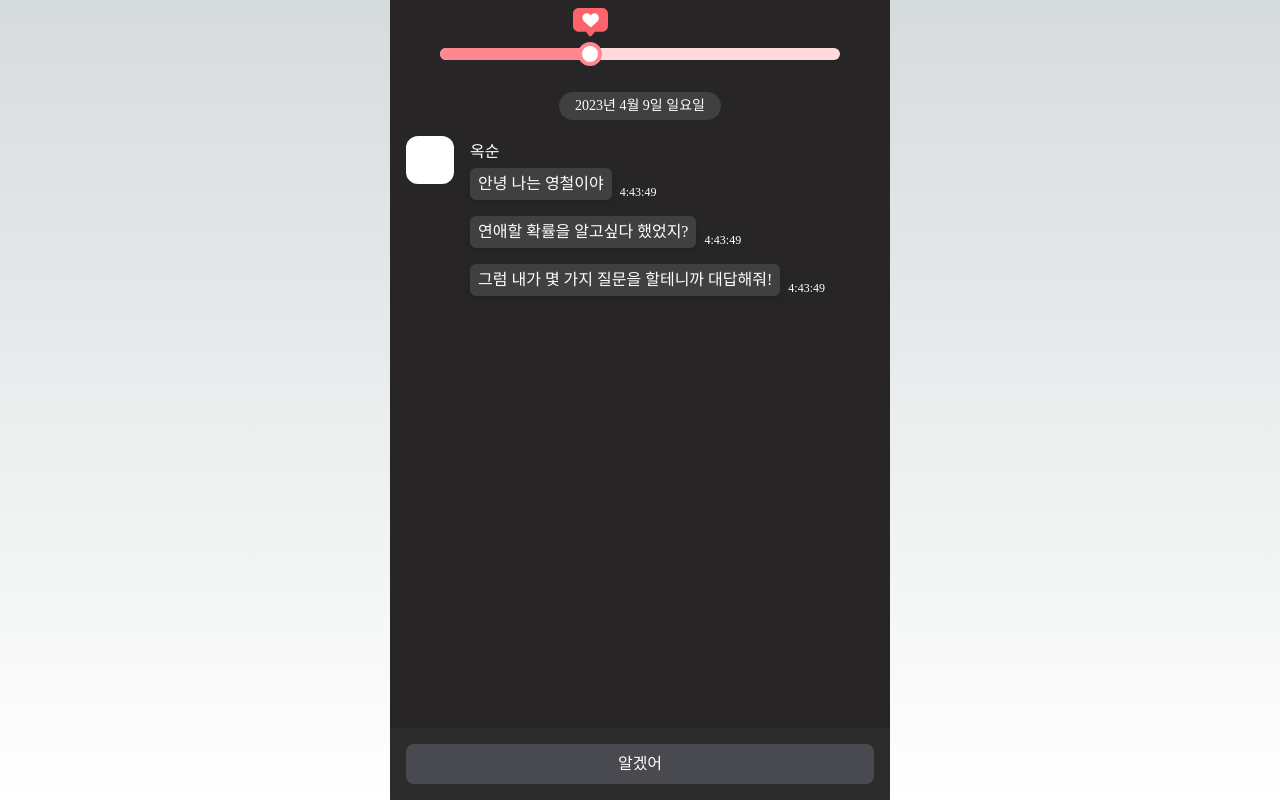
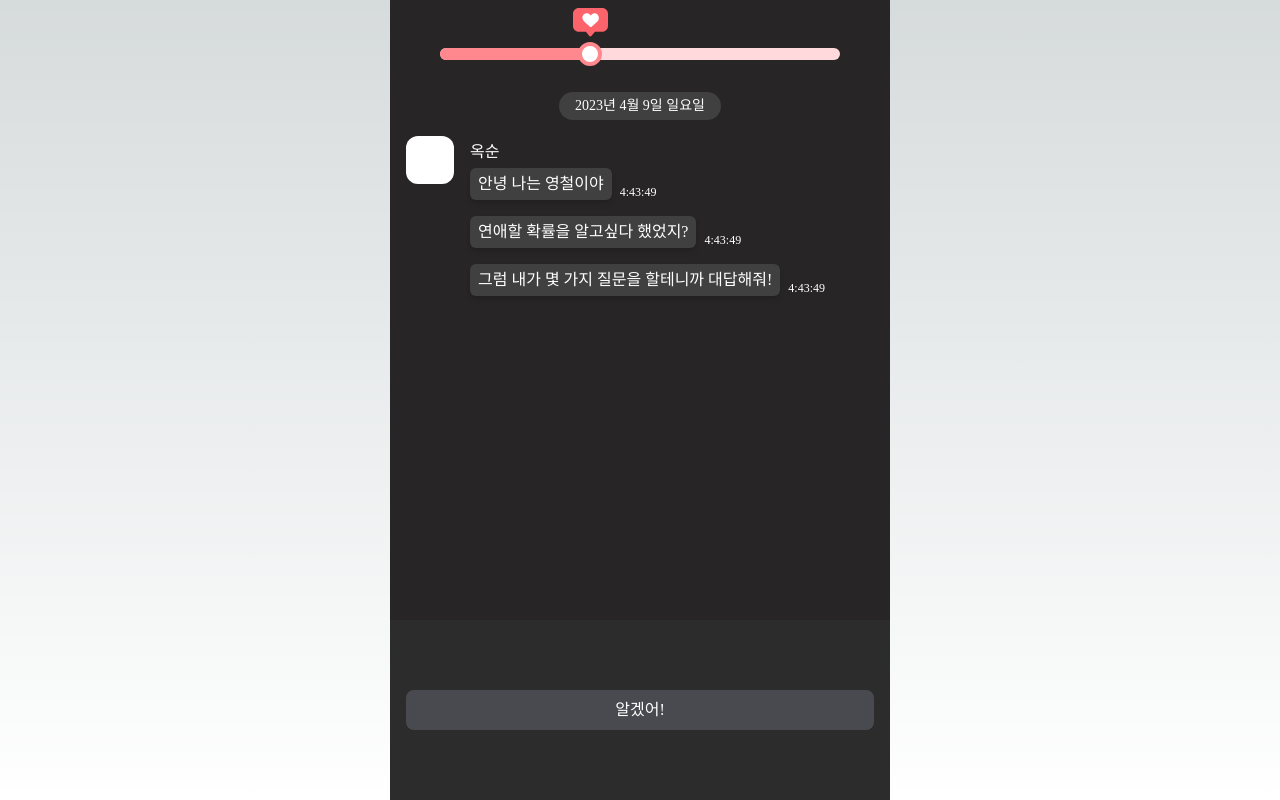
Before and after one commit to nijoow/ai-love-predictor-front, a Next.js app: page /chatting in a window 1280 px wide. Built offline with nearby package versions, Linux system fonts and the light colour scheme; a web font is replaced by a local one.

Commit message:
✨ 질문 답변 기능 완성

```diff
--- a/src/components/chatting/Answers.tsx
+++ b/src/components/chatting/Answers.tsx
@@ -1,7 +1,8 @@
 import { answersAtom, messageLoadingAtom, messagesAtom } from "@/jotai/atoms";
-import { Message } from "@/types/types";
+import router from "next/router";
 import { useAtom } from "jotai";
 import React, { useEffect, useState } from "react";
+import Spinner from "../SVG/Spinner";
 
 const Answers = () => {
   const CURRENT_TIME = new Date().toLocaleTimeString().slice(0, -3);
@@ -10,7 +11,7 @@ const Answers = () => {
   const [messages, setMessages] = useAtom(messagesAtom);
 
   useEffect(() => {
-    setAnswers([{ id: 1, type: 1, content: "알겠어" }]);
+    setAnswers([{ id: 1, type: 1, content: "알겠어!" }]);
   }, []);
 
   const clickAnswerButton = async (answer: {
@@ -29,7 +30,8 @@ const Answers = () => {
         time: CURRENT_TIME,
       },
     ]);
-    fetch(`/api/chatting?id=${answer.id}&type=${answer.type}`)
+    const type = [3, 5, 7].includes(answer.id) ? 1 : answer.type;
+    fetch(`/api/chatting?id=${answer.id}&type=${type}`)
       .then((res) => res.json())
       .then((data) => {
         const questions = data.questions.map(
@@ -37,35 +39,49 @@ const Answers = () => {
             role: "AI",
             profile: index === 0,
             content,
-            delay: index === 0 ? 0 : index + 1,
+            delay: index + 1,
             time: CURRENT_TIME,
           })
         );
-        const answers = data.answers.map((content: string, index: number) => ({
+        const answers = data.answers
+          ? data.answers.map((content: string, index: number) => ({
               id: answer.id + 1,
               content: content,
               type: index + 1,
-        }));
+            }))
+          : null;
         setMessages((messages) => [...messages, ...questions]);
         setAnswers(answers);
+        setMessageLoading(true);
       });
-
-    setMessageLoading(true);
   };
 
   return (
-    <div className="w-full mt-auto flex flex-col gap-4 p-4 bg-[#2C2C2D]">
-      {answers.map((answer) => (
+    <div className="w-full mt-auto flex flex-col gap-4 p-4 min-h-[180px]  bg-[#2C2C2D] items-center justify-center">
+      {messageLoading ? (
+        <Spinner />
+      ) : answers !== null ? (
+        answers.map((answer) => (
           <button
             key={answer.content}
-          className="p-2 rounded-lg cursor-pointer bg-gray-light"
+            className="w-full p-2 rounded-lg cursor-pointer bg-gray-light"
             type="button"
             disabled={messageLoading}
             onClick={() => clickAnswerButton(answer)}
           >
             {answer.content}
           </button>
-      ))}
+        ))
+      ) : (
+        <button
+          className="w-full p-2 rounded-lg cursor-pointer bg-gray-light"
+          type="button"
+          disabled={messageLoading}
+          onClick={() => router.push("/result")}
+        >
+          결과보러가기
+        </button>
+      )}
     </div>
   );
 };
```
Lines whose indentation alone changed are shown as unchanged.
